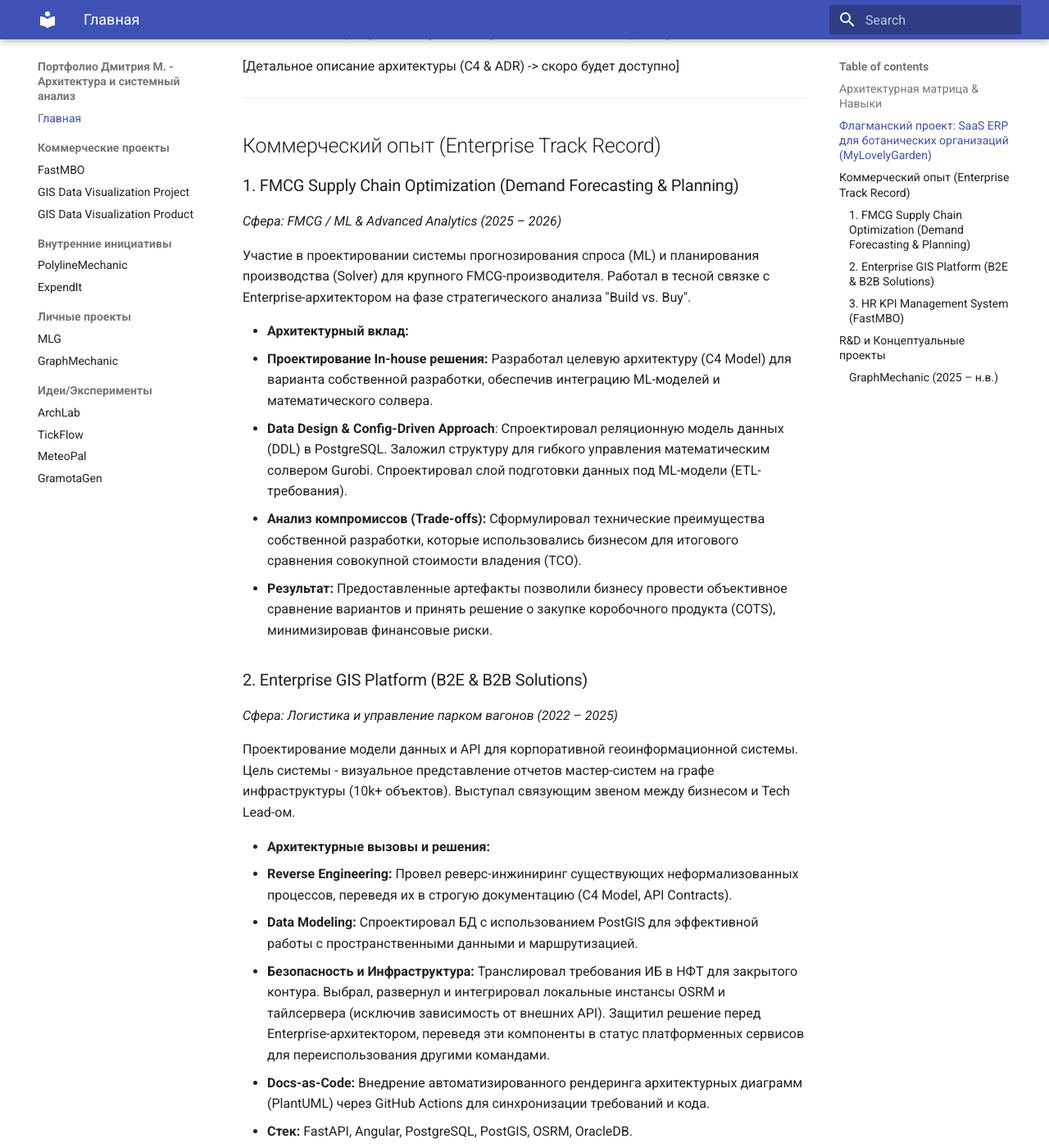
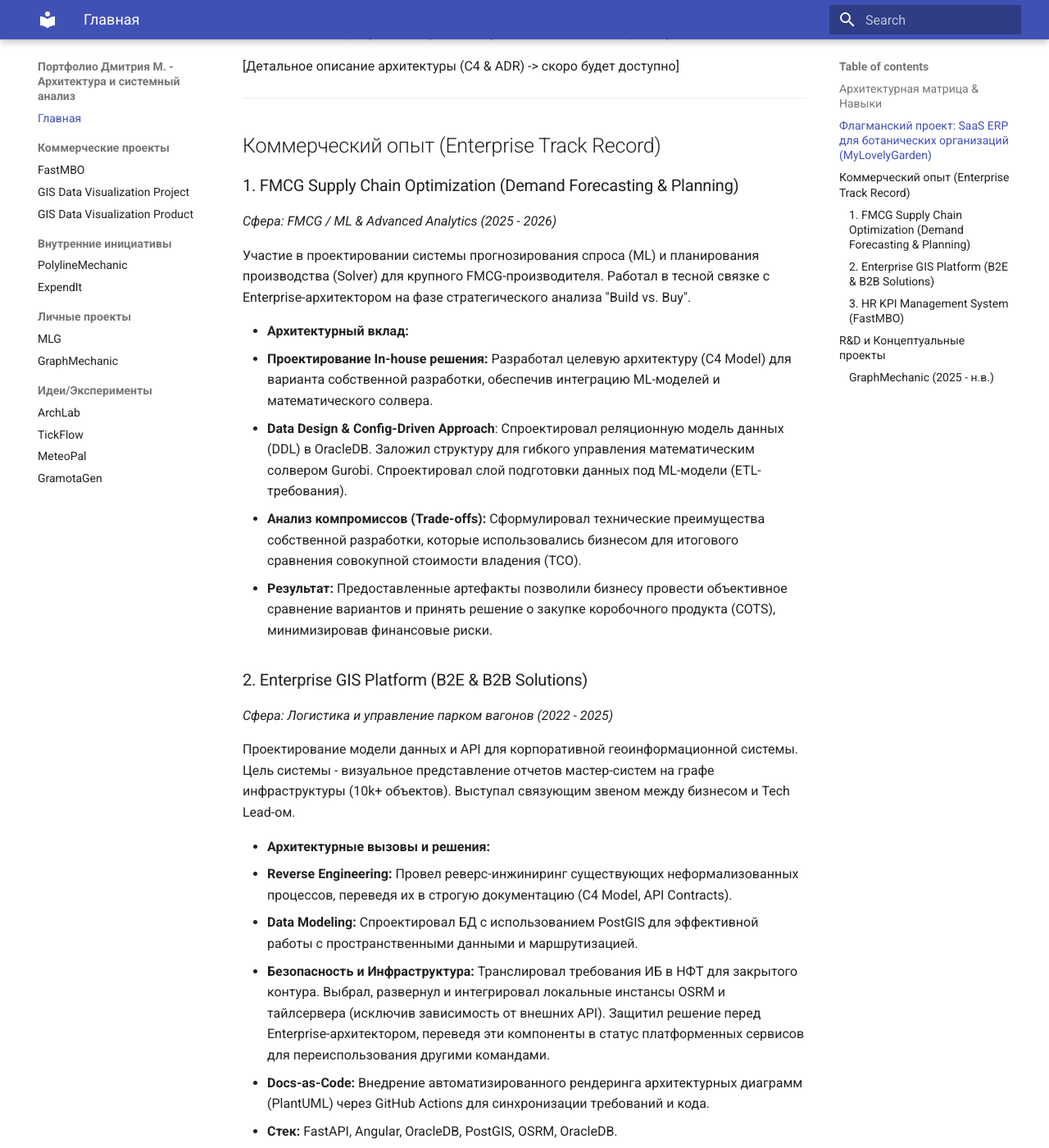
Before and after one commit to flatura/portfolio, an MkDocs documentation site: the page built from docs/index.md, in a window 1280 px wide and 1400 px high, scrolled down 1740 px. Shown: the whole window at 82% size. Built offline with MkDocs 1.6.1 and Material for MkDocs 9.7.7, drawn with Linux system fonts in a browser that asks for light colours; some of the changed text lies outside the part shown.

Commit message:
Small improvements

```diff
--- a/docs/index.md
+++ b/docs/index.md
@@ -42,18 +42,18 @@
 ## Коммерческий опыт (Enterprise Track Record)
 
 ### 1. FMCG Supply Chain Optimization (Demand Forecasting & Planning)
-*Сфера: FMCG / ML & Advanced Analytics (2025 – 2026)*
+*Сфера: FMCG / ML & Advanced Analytics (2025 - 2026)*
 
 Участие в проектировании системы прогнозирования спроса (ML) и планирования производства (Solver) для крупного FMCG-производителя. Работал в тесной связке с Enterprise-архитектором на фазе стратегического анализа "Build vs. Buy".
 
 * **Архитектурный вклад:**
   * **Проектирование In-house решения:** Разработал целевую архитектуру (C4 Model) для варианта собственной разработки, обеспечив интеграцию ML-моделей и математического солвера.
-  * **Data Design & Config-Driven Approach**: Спроектировал реляционную модель данных (DDL) в PostgreSQL. Заложил структуру для гибкого управления математическим солвером Gurobi. Спроектировал слой подготовки данных под ML-модели (ETL-требования).
+  * **Data Design & Config-Driven Approach**: Спроектировал реляционную модель данных (DDL) в OracleDB. Заложил структуру для гибкого управления математическим солвером Gurobi. Спроектировал слой подготовки данных под ML-модели (ETL-требования).
   * **Анализ компромиссов (Trade-offs):** Сформулировал технические преимущества собственной разработки, которые использовались бизнесом для итогового сравнения совокупной стоимости владения (TCO).
 * **Результат:** Предоставленные артефакты позволили бизнесу провести объективное сравнение вариантов и принять решение о закупке коробочного продукта (COTS), минимизировав финансовые риски.
 
 ### 2. Enterprise GIS Platform (B2E & B2B Solutions)
-*Сфера: Логистика и управление парком вагонов (2022 – 2025)*
+*Сфера: Логистика и управление парком вагонов (2022 - 2025)*
 
 Проектирование модели данных и API для корпоративной геоинформационной системы. Цель системы - визуальное представление отчетов мастер-систем на графе инфраструктуры (10k+ объектов). Выступал связующим звеном между бизнесом и Tech Lead-ом.
 
@@ -62,19 +62,19 @@
   * **Data Modeling:** Спроектировал БД с использованием PostGIS для эффективной работы с пространственными данными и маршрутизацией.
   * **Безопасность и Инфраструктура:** Транслировал требования ИБ в НФТ для закрытого контура. Выбрал, развернул и интегрировал локальные инстансы OSRM и тайлсервера (исключив зависимость от внешних API). Защитил решение перед Enterprise-архитектором, переведя эти компоненты в статус платформенных сервисов для переиспользования другими командами.
   * **Docs-as-Code:** Внедрение автоматизированного рендеринга архитектурных диаграмм (PlantUML) через GitHub Actions для синхронизации требований и кода.
-* **Стек:** FastAPI, Angular, PostgreSQL, PostGIS, OSRM, OracleDB.
+* **Стек:** FastAPI, Angular, OracleDB, PostGIS, OSRM, OracleDB.
 
 🔗 [Подробнее о проекте](projects/gis_bi_1.md)
 
 ### 3. HR KPI Management System (FastMBO)
-*Сфера: EdTech / HRTech (2021 – 2022)*
+*Сфера: EdTech / HRTech (2021 - 2022)*
 
 Цифровизация и трансформация децентрализованного процесса расчета премий (legacy-Excel) для 350+ сотрудников в единую веб-систему.
 
 * **Архитектурные вызовы и решения:**
   * **Миграция данных:** Проектирование строгой ERD-модели в PostgreSQL для ухода от плоских таблиц.
   * **Оптимизация процессов:** Инкапсуляция бизнес-логики в Spring Boot, что позволило сократить время расчета премий с 3-4 дней до 4 часов.
-* **Стек:** Java, Spring Boot, PostgreSQL, Thymeleaf, Docker.
+* **Стек:** Java, Spring Boot, PostgreSQL, Thymeleaf, Bootstrap.
 
 🔗 [Подробнее о проекте](projects/fastmbo.md) | 🔗 [ADR](projects/fastmbo-adr.md)
 
@@ -82,7 +82,7 @@
 
 ## R&D и Концептуальные проекты
 
-### GraphMechanic (2025 – н.в.)
+### GraphMechanic (2025 - н.в.)
 *Статус: R&D прототип (SaaS-потенциал)*
 
 Инструмент для создания и редактирования географических графов. Проект используется как архитектурный стенд для исследования производительности при работе с GIS-данными.
```
Also changed, not shown: other parts of docs/index.md (+1 -1 lines).
